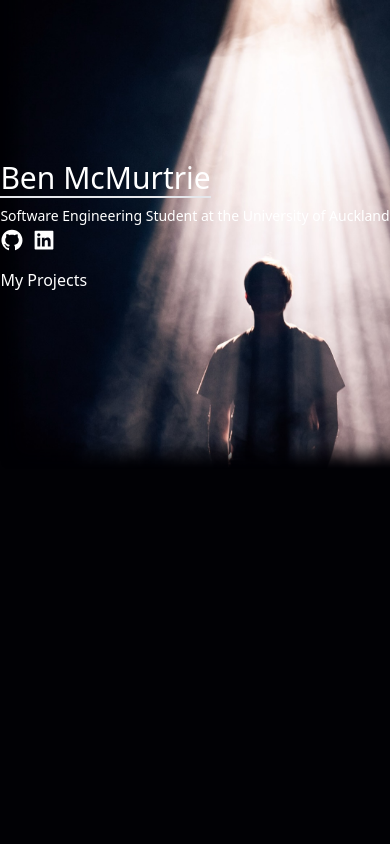
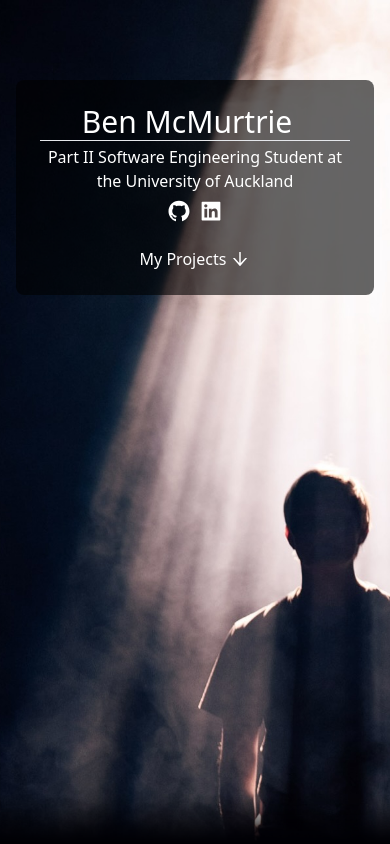
Before and after one commit to ben-732/ben-732.github.io, a React (Create React App) app: page / in a window 390 px wide. Shown: the top 844 px of the page. Built offline with nearby package versions, Linux system fonts and the light colour scheme.

Commit message:
Landing responsiveness

```diff
--- a/src/App.tsx
+++ b/src/App.tsx
@@ -8,7 +8,7 @@ import Projects from "./Projects";
 function App() {
   return (
     <div
-      className="w-full bg-cover overflow-x-hidden"
+      className="w-full bg-cover overflow-x-hidden scroll-smooth"
       // style={{ backgroundImage: `url(${background_img})` }}
     >
       <Landing />
--- a/src/Landing.tsx
+++ b/src/Landing.tsx
@@ -1,6 +1,10 @@
 import React from "react";
 
-import { AiFillGithub, AiFillLinkedin } from "react-icons/ai";
+import {
+  AiFillGithub,
+  AiFillLinkedin,
+  AiOutlineArrowDown,
+} from "react-icons/ai";
 
 import background_img from "./images/bg_small_fade-2.png";
 
@@ -17,16 +21,16 @@ function Landing() {
     <>
       {" "}
       <div
-        className="h-screen overflow-x-hidden bg-deep-blue bg-no-repeat bg-contain bg-right-top"
+        className="h-screen overflow-x-hidden bg-deep-blue bg-no-repeat md:bg-contain bg-cover bg-[center_top] md:bg-right-top md flex flex-col md:items-start items-center"
         style={{ backgroundImage: `url(${background_img})` }}
       >
-        <div className="flex flex-col text-white min-w-min max-w-lg pt-40 items-center">
-          <div>
-            <span className="text-3xl text-white inline-block font-extralight mb-2 border-b-2 ">
+        <div className="flex flex-col  text-white min-w-min max-w-lg lg:pt-40 pt-20 items-center">
+          <div className="lg:bg-transparent text-center md:text-left bg-black rounded-lg p-6 lg:p-4 bg-opacity-60 mx-4">
+            <span className="text-3xl text-white block font-extralight mb-1 border-b-1 pr-4 ">
               Ben McMurtrie
             </span>
-            <div className="text-sm">
-              Software Engineering Student at the University of Auckland
+            <div className="text-md mb-1">
+              Part II Software Engineering Student at the University of Auckland
             </div>
             <div>
               <a href="https://github.com/ben-732/">
@@ -36,12 +40,15 @@ function Landing() {
                 <AiFillLinkedin className="text-2xl inline-block ml-2" />
               </a>
             </div>
-            <div className="mt-4 ">
+            <div className="mt-2 flex justify-center md:justify-start">
               <span
-                className="hover:scale-105 transition-all cursor-pointer inline-block text-left"
+                className=" transition-all hover:text-purple-300 cursor-pointer inline-block text-left mt-4 rounded-lg flex flex-row items-center"
                 onClick={() => scroll()}
               >
-                My Projects
+                <span>My Projects</span>
+                <span className="text-xl ml-1">
+                  <AiOutlineArrowDown />
+                </span>
               </span>
             </div>
           </div>
--- a/src/Projects.tsx
+++ b/src/Projects.tsx
@@ -36,7 +36,7 @@ function Projects() {
         // style={{ backgroundImage: `url(${background_img})` }}
       >
         <div className=" h-full flex-col flex pt-20 ml-20">
-          <span className="text-white text-2xl font-extralight mb-4 block">
+          <span className="text-white text-3xl ml-4 mt-2 font-extralight mb-4 block">
             My Projects
           </span>
           <div className="flex flex-row">
@@ -44,7 +44,7 @@ function Projects() {
               return (
                 <div className="flex flex-col text-white w-96  p-6 rounded-2xl mr-4 flex-wrap transition-all hover:scale-[1.02] bg-deep-blue bg-opacity-70">
                   <div className="flex flex-row items-center">
-                    <span className="text-white text-xl font-extralight block">
+                    <span className="text-white text-xl  block">
                       {project.name}
                     </span>
                     <span className="flex-grow"></span>
--- a/tailwind.config.js
+++ b/tailwind.config.js
@@ -6,6 +6,9 @@ module.exports = {
       backgroundColor: {
         "deep-blue": "#010105",
       },
+      borderWidth: {
+        1: "1px",
+      },
     },
   },
   plugins: [],
```
